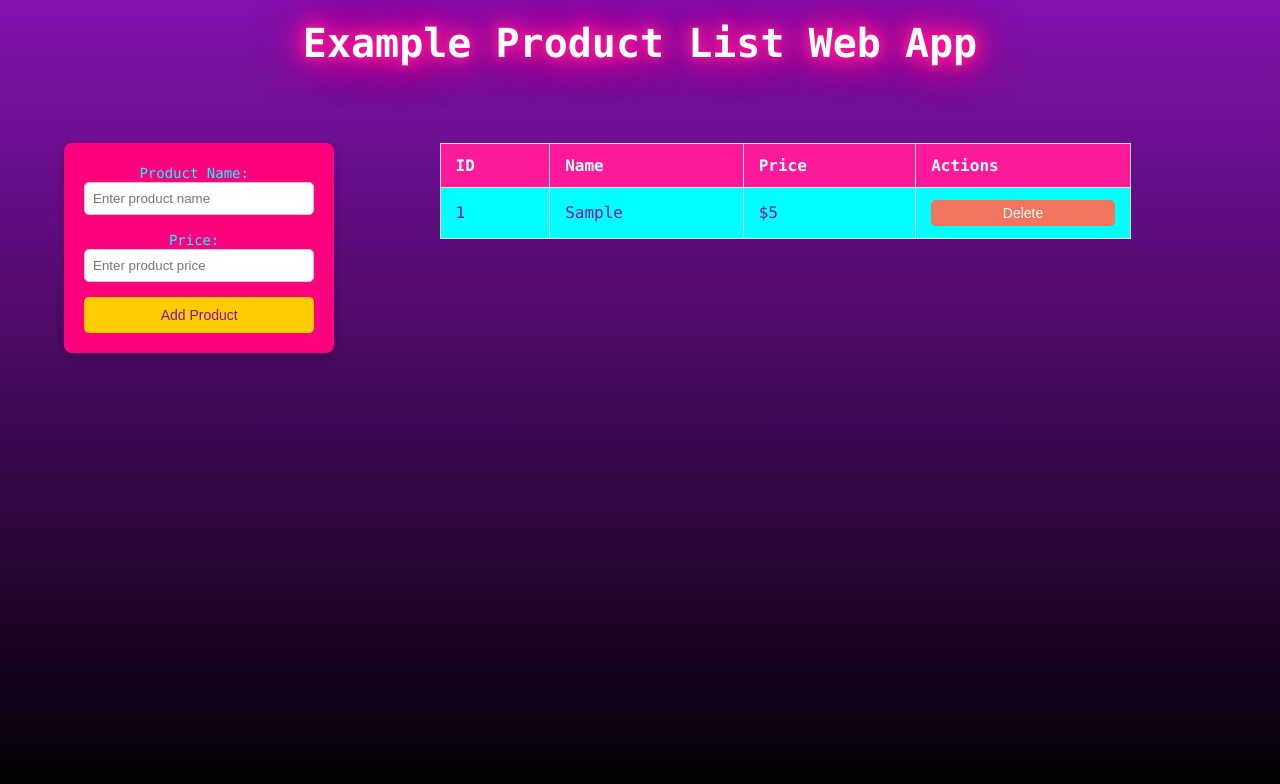
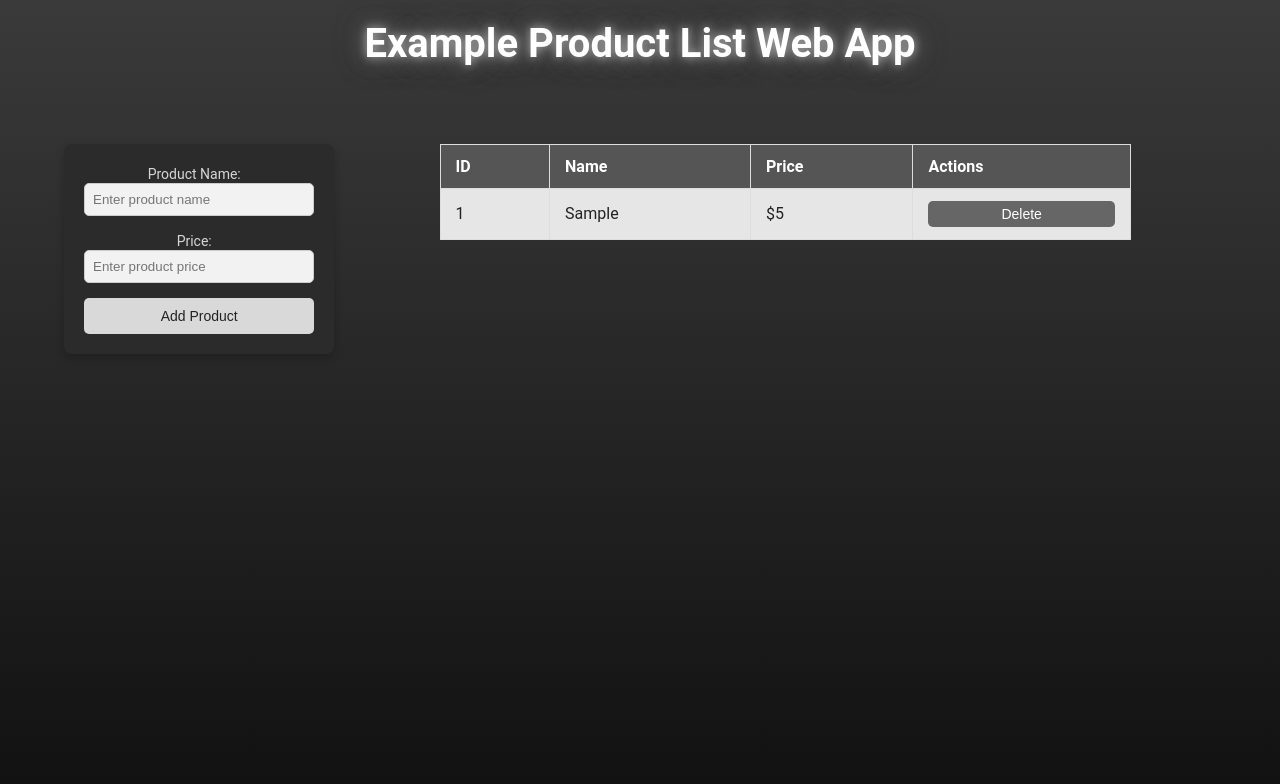
Before and after one commit to AlanMedina53232/Versionamiento-Alan-Medina, a plain HTML site: page index.html in a window 1280 px wide. Both pictures are taken after typing "Sample", "5" into the empty fields and a click on the button "Add Product". Drawn offline with Linux system fonts and the light colour scheme.

Commit message:
style: modificar paleta de colores

```diff
--- a/styles.css
+++ b/styles.css
@@ -1,6 +1,6 @@
 body {
-    background: linear-gradient(#8412B0, #000);
-    font-family: 'Consolas', sans-serif;
+    background: linear-gradient(#3a3a3a, #111);
+    font-family: 'Roboto', sans-serif;
     margin: 0;
     padding: 0;
     height: 100vh;
@@ -16,7 +16,7 @@ h1 {
     margin-top: 20px;
     font-size: 2.5em;
     display: inline;
-    text-shadow: 0 0 10px #FC199A, 0 0 20px #FC199A, 0 0 30px #FC199A, 0 0 40px #FF007F, 0 0 50px #FF007F;
+    text-shadow: 0 0 10px #aaa, 0 0 20px #777, 0 0 30px #555;
 }
 
 .container {
@@ -31,7 +31,7 @@ h1 {
 
 .formContainer {
     text-align: center;
-    background-color: #FF007F;
+    background-color: #2b2b2b;
     padding: 20px;
     border-radius: 8px;
     box-shadow: 0 4px 10px rgba(0, 0, 0, 0.2);
@@ -40,12 +40,14 @@ h1 {
 }
 
 label {
-    color: #00FFFF;
+    color: #d6d6d6;
     font-size: 14px;
     margin-right: 10px;
 }
 
 input {
+    background-color: #f2f2f2;
+    color: #222;
     padding: 8px;
     margin-right: 10px;
     margin-bottom: 15px;
@@ -56,8 +58,8 @@ input {
 }
 
 button {
-    background-color: #FFCC00;
-    color: #8412B0;
+    background-color: #d9d9d9;
+    color: #222;
     border: none;
     padding: 10px 20px;
     border-radius: 5px;
@@ -67,7 +69,7 @@ button {
 }
 
 button:hover {
-    background-color: #FC199A;
+    background-color: #888;
     color: #fff;
 }
 
@@ -84,17 +86,17 @@ th, td {
 }
 
 th {
-    background-color: #FC199A;
+    background-color: #555;
     color: white;
 }
 
 td {
-    background-color: #00FFFF;
-    color: #8412B0;
+    background-color: #e6e6e6;
+    color: #222;
 }
 
 .delete-btn {
-    background-color: #f0745e;
+    background-color: #666;
     color: white;
     border: none;
     padding: 5px 10px;
@@ -103,11 +105,11 @@ td {
 }
 
 .delete-btn:hover {
-    background-color: #ff0800;
+    background-color: #333;
 }
 
 
 #productsTable tbody tr {
     background-color: #FFF;
-    color: #000;
+    color: #222;
 }
```
